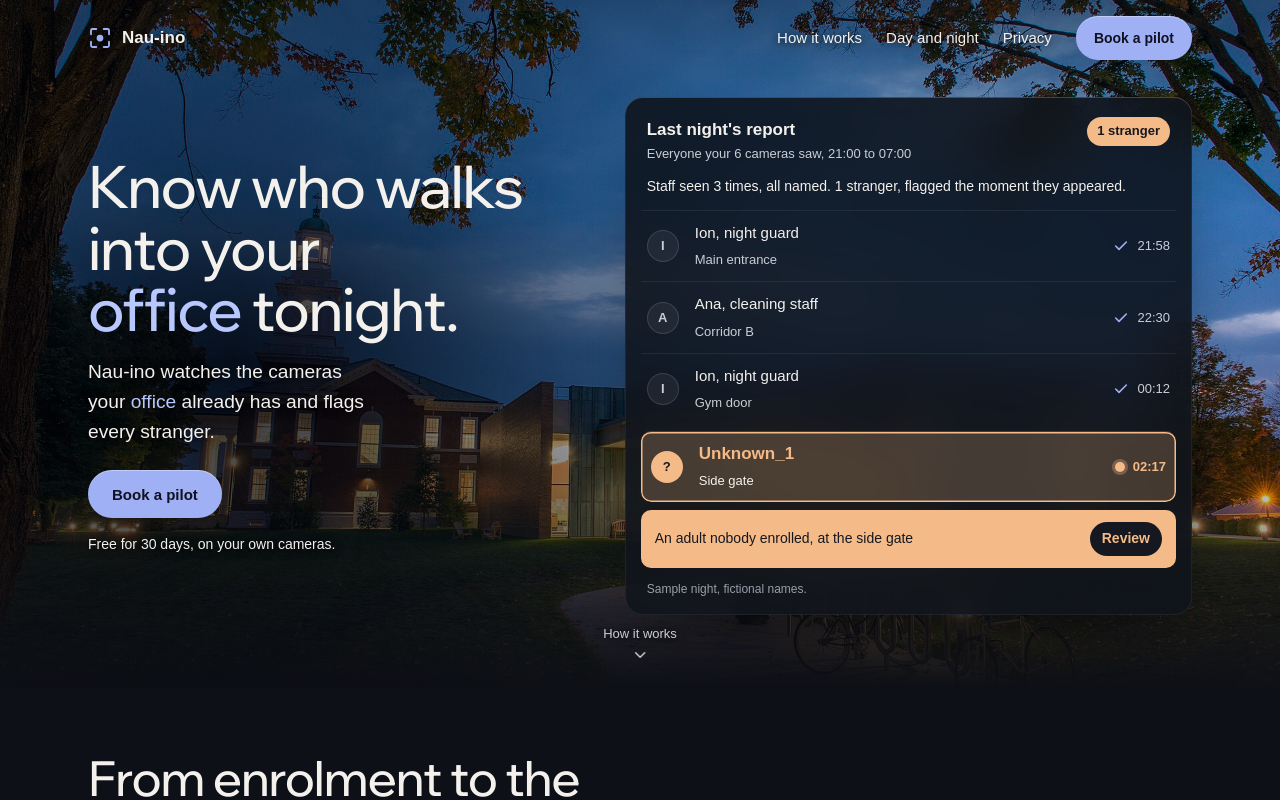
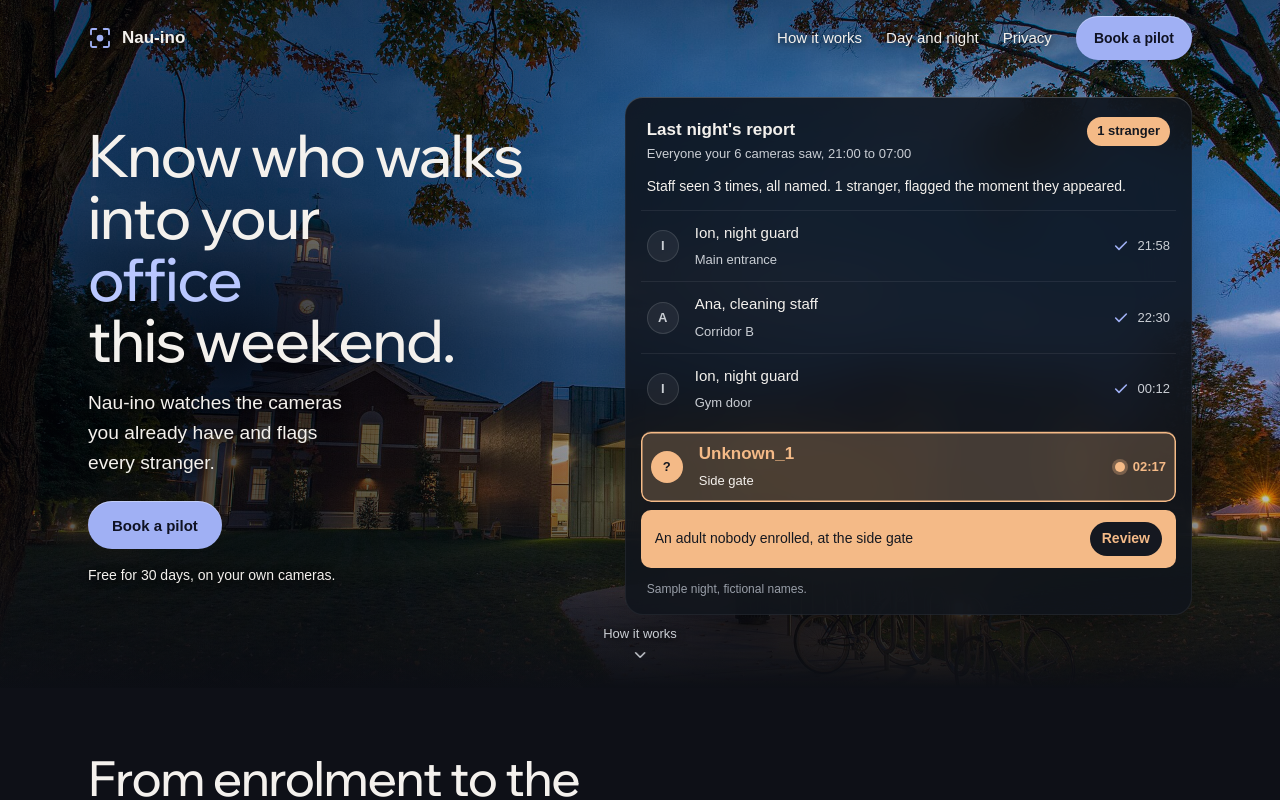
Before and after one commit to Alexx1612/faceprofiler-fiki, a Next.js app: page /landing in a window 1280 px wide. Shown: the top 800 px of the page. Built offline with nearby package versions, Linux system fonts and the light colour scheme; a web font is replaced by a local one.

Commit message:
Landing hero: place and time words on their own lines with blur swap, so nothing below moves

```diff
--- a/app/landing/landing.css
+++ b/app/landing/landing.css
@@ -291,7 +291,6 @@
 
 .lp-hero__lead {
   margin-top: var(--space-md);
-  min-height: 3lh; /* the place word changes length; holding three lines keeps the buttons below still */
   max-width: 30ch;
   font-size: clamp(1.05rem, 1.5vw, 1.25rem);
   color: var(--color-ink);
@@ -514,24 +513,35 @@
 }
 
 .lp-swap {
-  display: inline-block;
+  display: inline-grid;
+  white-space: nowrap;
+}
+
+.lp-swap > span {
+  grid-area: 1 / 1;
+}
+
+.lp-swap--place {
   color: var(--color-accent-hi);
 }
 
-.lp-swap__word {
-  display: inline-block;
-  animation: lp-swap-in 520ms cubic-bezier(0.22, 1, 0.36, 1) both;
+.lp-swap__in {
+  animation: lp-swap-in 560ms cubic-bezier(0.22, 1, 0.36, 1) both;
 }
 
-.lp-swap__soft {
-  display: inline-block;
-  color: var(--color-accent-hi);
-  animation: lp-fade 520ms ease-out both;
+.lp-swap__out {
+  animation: lp-swap-out 420ms ease-in both;
+  pointer-events: none;
 }
 
 @keyframes lp-swap-in {
-  from { opacity: 0; transform: translateY(0.45em); filter: blur(6px); }
-  to { opacity: 1; transform: none; filter: none; }
+  from { opacity: 0; transform: translateY(0.4em); filter: blur(10px); }
+  to { opacity: 1; transform: none; filter: blur(0); }
+}
+
+@keyframes lp-swap-out {
+  from { opacity: 1; transform: none; filter: blur(0); }
+  to { opacity: 0; transform: translateY(-0.4em); filter: blur(10px); }
 }
 
 /* Scroll cue at the foot of the hero, only where the screen is tall enough to hold it. */
@@ -941,8 +951,8 @@
 @media (prefers-reduced-motion: reduce) {
   .lp-row,
   .lp-pane,
-  .lp-swap__word,
-  .lp-swap__soft,
+  .lp-swap__in,
+  .lp-swap__out,
   .lp-cue svg {
     animation: none;
   }
--- a/components/landing/hero-copy.tsx
+++ b/components/landing/hero-copy.tsx
@@ -1,30 +1,62 @@
 "use client";
 
-import { useEffect, useState } from "react";
+import { useEffect, useRef, useState } from "react";
 
 /**
- * Landing hero headline and lead with a rotating place word ("school", "company", "office"...).
- * The headline and the lead change together, so both always name the same place. The first word is
- * "school", which is also what screen readers, search engines and visitors with reduced motion get:
- * the rotating text is aria-hidden and a fixed sentence sits beside it for assistive technology.
+ * Landing hero headline with two rotating words: the place ("school", "company"...) and the time
+ * ("tonight", "today"...). Each sits on its own line, so a longer or shorter word never rewraps the
+ * headline or moves the text and buttons below it. The old word blurs out upwards while the new one
+ * blurs in. Screen readers, search engines and visitors with reduced motion get the fixed sentence
+ * "Know who walks into your school tonight."
  */
 
 const PLACES = ["school", "company", "office", "warehouse", "building"];
-const HOLD_MS = 2600;
+const TIMES = ["tonight", "today", "this weekend", "after hours"];
+const HOLD_MS = 2800;
+
+/** One word slot: the outgoing word and the incoming word share a grid cell and cross-fade with a blur. */
+function Swap({ word, className }: { word: string; className?: string }) {
+  const prev = useRef(word);
+  const [old, setOld] = useState<string | null>(null);
+
+  useEffect(() => {
+    if (prev.current === word) return;
+    setOld(prev.current);
+    prev.current = word;
+    const t = window.setTimeout(() => setOld(null), 600);
+    return () => window.clearTimeout(t);
+  }, [word]);
+
+  return (
+    <span className={`lp-swap ${className ?? ""}`}>
+      {old && (
+        <span key={`out-${old}`} className="lp-swap__out">
+          {old}
+        </span>
+      )}
+      <span key={word} className={old ? "lp-swap__in" : undefined}>
+        {word}
+      </span>
+    </span>
+  );
+}
 
 export function HeroCopy() {
-  const [i, setI] = useState(0);
+  const [p, setP] = useState(0);
+  const [t, setT] = useState(0);
 
   useEffect(() => {
-    const still = window.matchMedia("(prefers-reduced-motion: reduce)");
-    if (still.matches) return;
+    if (window.matchMedia("(prefers-reduced-motion: reduce)").matches) return;
+    let tick = 0;
+    // The two words take turns, so only one changes at a time.
     const id = window.setInterval(() => {
-      if (!document.hidden) setI((n) => (n + 1) % PLACES.length);
-    }, HOLD_MS);
+      if (document.hidden) return;
+      tick += 1;
+      if (tick % 2) setP((n) => (n + 1) % PLACES.length);
+      else setT((n) => (n + 1) % TIMES.length);
+    }, HOLD_MS / 2);
     return () => window.clearInterval(id);
   }, []);
-
-  const place = PLACES[i];
 
   return (
     <>
@@ -33,24 +65,12 @@ export function HeroCopy() {
         <span aria-hidden="true">
           Know who walks into your
           <br />
-          <span className="lp-swap">
-            <span key={place} className="lp-swap__word">
-              {place}
-            </span>
-          </span>{" "}
-          tonight.
+          <Swap word={PLACES[p]} className="lp-swap--place" />
+          <br />
+          <Swap word={TIMES[t]} />.
         </span>
       </h1>
-      <p className="lp-hero__lead">
-        <span className="lp-sr">Nau-ino watches the cameras your school already has and flags every stranger.</span>
-        <span aria-hidden="true">
-          Nau-ino watches the cameras your{" "}
-          <span key={place} className="lp-swap__soft">
-            {place}
-          </span>{" "}
-          already has and flags every stranger.
-        </span>
-      </p>
+      <p className="lp-hero__lead">Nau-ino watches the cameras you already have and flags every stranger.</p>
     </>
   );
 }
```
